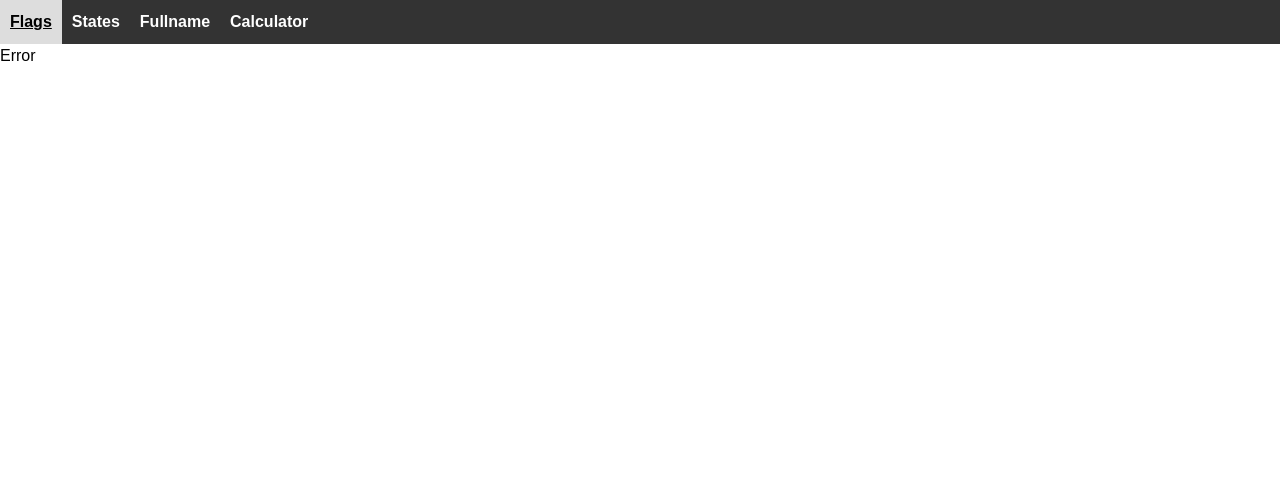
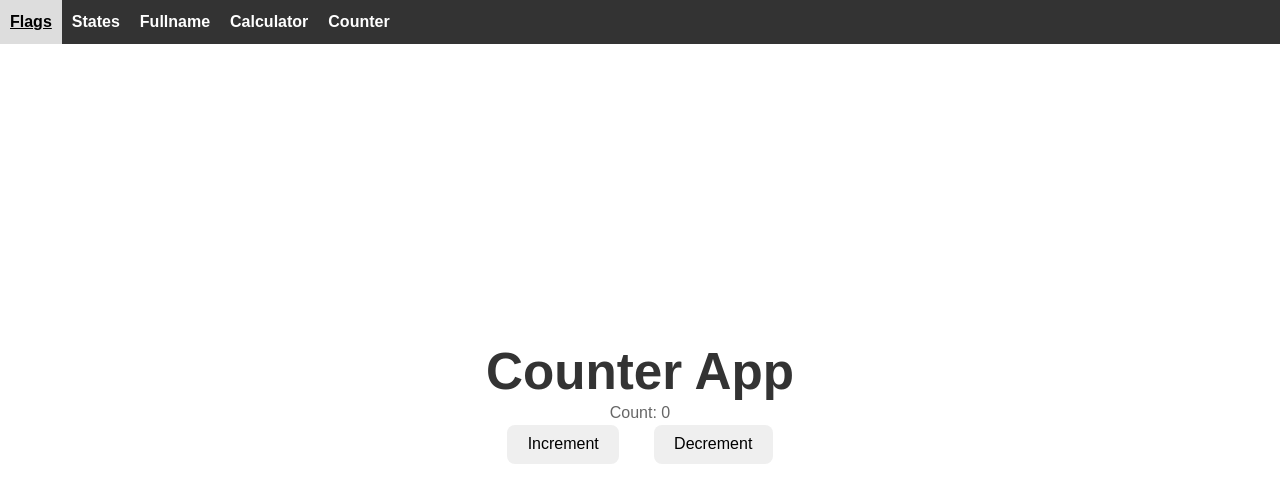
Before and after one commit to aviralrabbit1/react-mini, a React (Vite) app: page /counter in a window 1280 px wide. Shown: the top 502 px of the page. Built offline with nearby package versions, Linux system fonts and the light colour scheme.

Commit message:
:sparkles: Create Counter app

```diff
--- a/src/App.jsx
+++ b/src/App.jsx
@@ -5,6 +5,7 @@ import States from './mini/States';
 import Error from './mini/Error';
 import Fullname from './mini/Fullname';
 import Calculator from './mini/Calculator';
+import Counter from './mini/Counter';
 
 function App() {
 
@@ -25,6 +26,9 @@ function App() {
                     <li>
                         <Link to="/calculator">Calculator</Link>
                     </li>
+                    <li>
+                        <Link to="/counter">Counter</Link>
+                    </li>
                 </ul>
             </nav>
               <Routes>
@@ -32,6 +36,7 @@ function App() {
                   <Route path="/states" element={<States />} />
                   <Route path="/fullname" element={<Fullname />} />
                   <Route path="/calculator" element={<Calculator />} />
+                  <Route path="/counter" element={<Counter />} />
                   <Route path="/*" element={<Error />} />
               </Routes>
         </div>
--- /dev/null
+++ b/src/mini/Counter.jsx
@@ -0,0 +1,42 @@
+import React, { useEffect, useRef, useState } from 'react';
+
+const Counter = () => {
+    const count = useRef(0);
+    const [renderCount, setRenderCount] = useState(0); // State to trigger re-renders
+
+    const increment = () => {
+        count.current += 1; // Increment the count
+        setRenderCount(renderCount + 1); // Trigger a re-render
+    };
+
+    const decrement = () => {
+        count.current -= 1; // Decrement the count
+        setRenderCount(renderCount + 1); // Trigger a re-render
+    };
+
+  return (
+    <div style={{
+        display: "flex",
+        flexDirection: "column",
+        justifyContent: "center",
+        alignItems: "center",
+        textAlign: "center",
+        height: "90vh"
+    }}>
+        <h1>Counter App</h1>
+        <p>Count: {count.current}</p>
+        <div style={{
+          display: "flex",
+          justifyContent: "space-around",
+          alignItems: "center",
+          textAlign: "center",
+          width: "300px"
+      }}>
+          <button onClick={increment}>Increment</button>
+          <button onClick={decrement}>Decrement</button>
+        </div>
+    </div>
+  )
+}
+
+export default Counter
```
